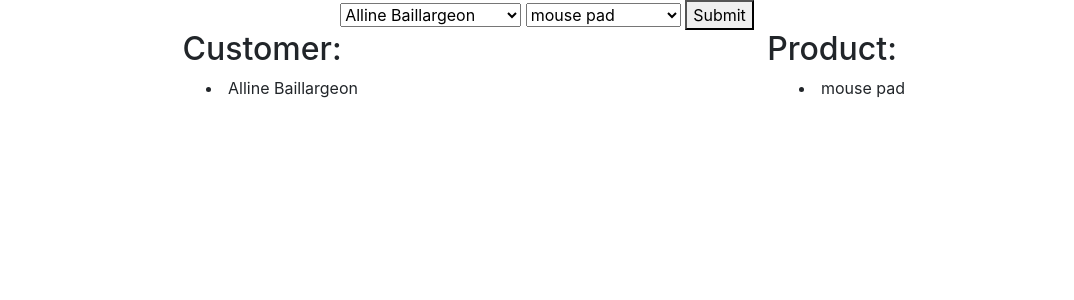
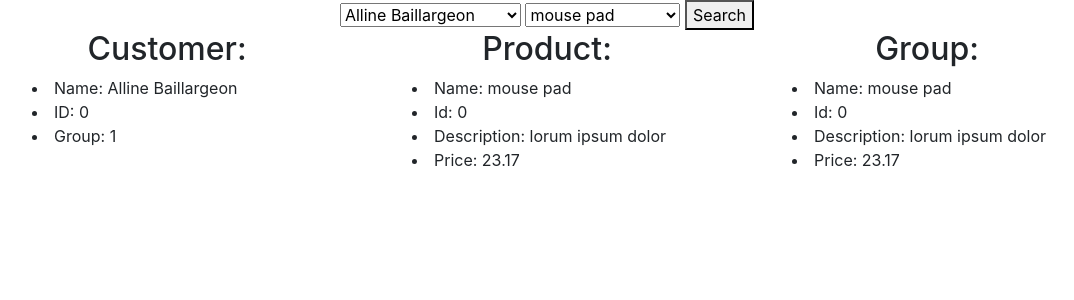
Before and after one commit to RobinMarien/oop-pricecalculator2, a PHP site: page / in a window 1280 px wide. Shown: the top 300 px of the page, without its empty margins (93-1167 px from the left). Run offline with PHP 8.4, Linux system fonts and the light colour scheme.

Commit message:
end of day

```diff
--- a/View/css/style.css
+++ b/View/css/style.css
@@ -1,3 +1,7 @@
+body{
+
+}
+
 ul{
     list-style-position: inside;
 }
--- a/View/home.php
+++ b/View/home.php
@@ -49,22 +49,34 @@
         <?php endforeach; ?>
     </select>
 
-    <button type="submit">Submit</button>
+    <button type="submit">Search</button>
 </form>
 <div class="container">
     <div class="row">
-        <div class="col-md-6">
+        <div class="col-md-4">
             <h2>Customer:</h2>
-            <ul>
-                <li><?php echo $customer->getName()?></li>
-
+            <ul class="text-left">
+                <li>Name: <?php echo $customer->getName()?></li>
+                <li>ID: <?php echo $customer->getId()?></li>
+                <li>Group: <?php echo $customer->getGroup()?></li>
             </ul>
         </div>
-        <div class="col-md-6">
+        <div class="col-md-4">
             <h2>Product:</h2>
-            <ul>
-                <li><?php echo $product->getName()?></li>
-
+            <ul class="text-left">
+                <li>Name: <?php echo $product->getName()?></li>
+                <li>Id: <?php echo $product->getId()?></li>
+                <li>Description: <?php echo $product->getDescription()?></li>
+                <li>Price: <?php echo $product->getPrice()?></li>
+            </ul>
+        </div>
+        <div class="col-md-4">
+            <h2>Group:</h2>
+            <ul class="text-left">
+                <li>Name: <?php echo $product->getName()?></li>
+                <li>Id: <?php echo $product->getId()?></li>
+                <li>Description: <?php echo $product->getDescription()?></li>
+                <li>Price: <?php echo $product->getPrice()?></li>
             </ul>
         </div>
     </div>
```
